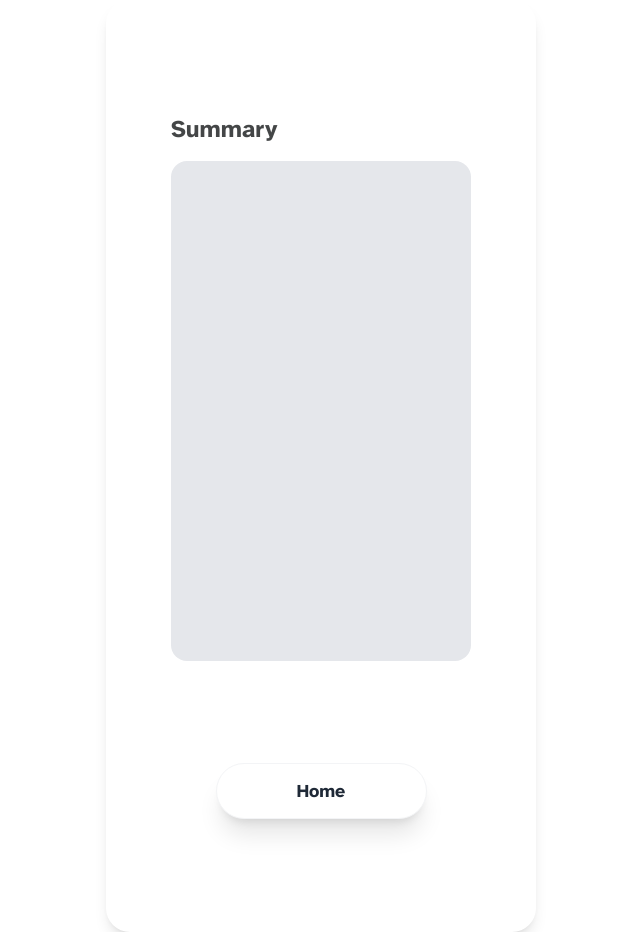
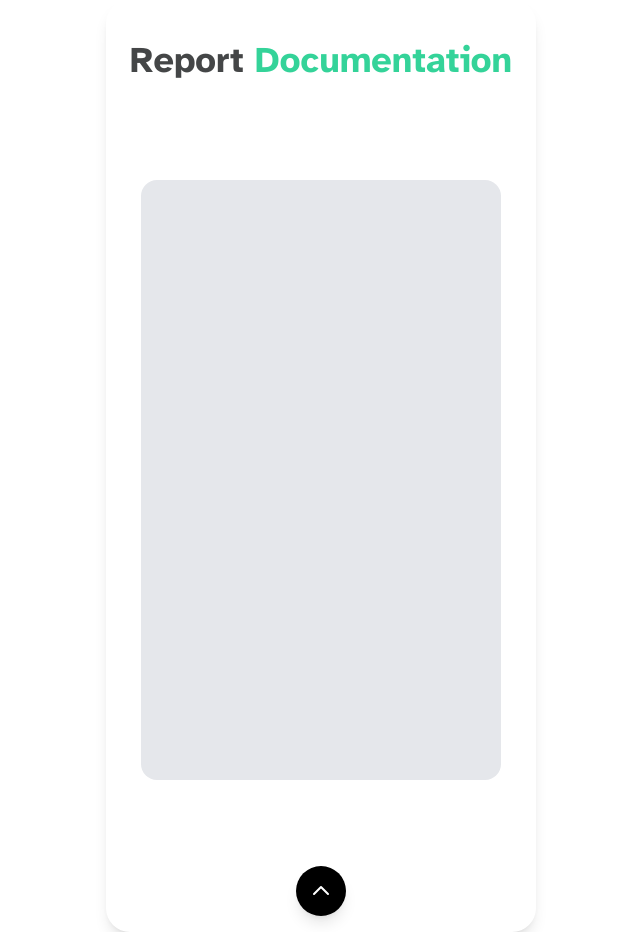
Before and after one commit to VietRocHack/realtors, a React (Vite) app: page /endpage in a window 1280 px wide. Shown: the whole page, without its empty margins (319-959 px from the left). Built offline with nearby package versions, Linux system fonts and the light colour scheme.

Commit message:
fix everything :)

```diff
--- a/src/pages/EndPage/EndPage.jsx
+++ b/src/pages/EndPage/EndPage.jsx
@@ -1,21 +1,60 @@
-import React from 'react'
-import WhiteButton from '../../components/Button/WhiteButton'
+import React, { useState } from 'react'
 import { useNavigate } from 'react-router-dom'
+import BlackButton from '../../components/Button/BlackButton'
+import { motion, AnimatePresence } from 'framer-motion'
 
 const EndPage = () => {
   const navigate = useNavigate()
+  const [showNavbar, setShowNavbar] = useState(false)
 
   return (
-    <div className="w-[430px] h-[932px] rounded-3xl shadow-lg overflow-hidden flex flex-col items-center justify-center">
-        {/* Main Content */}
-        <div className="h-[650px] flex flex-col">
-          <h2 className="text-2xl font-bold mb-4">Summary</h2>
-          <div className="w-[300px] h-[500px] bg-gray-200 rounded-2xl"></div>
-        </div>
+    <div className="w-[430px] h-[932px] rounded-3xl shadow-lg overflow-hidden flex flex-col relative">
+      {/* Main Content */}
+      <div className="h-full flex-1 flex flex-col items-center justify-between p-2 mt-8 mb-36">
+        <h2 className="text-4xl font-bold mb-4">Report <span className="text-emerald-400">Documentation</span></h2>
 
-        {/* Live button */}
-        <WhiteButton onClick={() => navigate('/')} name="Home">
-        </WhiteButton>
+        <div className="w-[360px] h-[600px] bg-gray-200 rounded-2xl"></div>
+      </div>
+
+      {/* Button to scroll navbar up */}
+      {!showNavbar && (
+        <button
+          className="absolute bottom-4 left-1/2 transform -translate-x-1/2 bg-black text-white rounded-full p-3 shadow-lg hover:bg-gray-800 transition-colors duration-200"
+          onClick={() => setShowNavbar(true)}
+          aria-label="Show more information"
+        >
+          <svg xmlns="http://www.w3.org/2000/svg" className="h-6 w-6" fill="none" viewBox="0 0 24 24" stroke="currentColor">
+            <path strokeLinecap="round" strokeLinejoin="round" strokeWidth={2} d="M5 15l7-7 7 7" />
+          </svg>
+        </button>
+      )}
+
+      {/* NavBar */}
+      <AnimatePresence>
+        {showNavbar && (
+          <motion.div
+            className="absolute bottom-0 left-0 right-0 h-2/5 w-full flex flex-col justify-center items-center bg-gradient-to-b from-gray-100 to-white rounded-t-3xl shadow-[0_-10px_30px_-5px_rgba(0,0,0,0.3)] border border-gray-200 py-6"
+            initial={{ y: '100%' }}
+            animate={{ y: 0 }}
+            exit={{ y: '100%' }}
+            transition={{ type: 'spring', stiffness: 100, damping: 20 }}
+          >
+            <p className='text-2xl mb-8'>Ready for a new session?</p>
+            <BlackButton onClick={() => navigate('/')} name="Home" />
+
+            {/* Button to scroll navbar down */}
+            <button
+              className="absolute bottom-4 left-1/2 transform -translate-x-1/2 bg-black text-white rounded-full p-3 shadow-lg hover:bg-gray-800 transition-colors duration-200"
+              onClick={() => setShowNavbar(false)}
+              aria-label="Hide information"
+            >
+              <svg xmlns="http://www.w3.org/2000/svg" className="h-6 w-6" fill="none" viewBox="0 0 24 24" stroke="currentColor">
+                <path strokeLinecap="round" strokeLinejoin="round" strokeWidth={2} d="M19 9l-7 7-7-7" />
+              </svg>
+            </button>
+          </motion.div>
+        )}
+      </AnimatePresence>
     </div>
   )
 }
--- a/src/pages/Settings/Information.jsx
+++ b/src/pages/Settings/Information.jsx
@@ -4,7 +4,7 @@ const Information = () => {
   return (
     <section>
         <h2 className="text-2xl font-bold mb-4">Information</h2>
-        <div className="w-[300px] h-[150px] bg-gray-200 rounded-2xl"></div>
+        <div className="w-[360px] h-[150px] bg-gray-200 rounded-2xl"></div>
     </section>
   )
 }
--- a/src/pages/Settings/Settings.jsx
+++ b/src/pages/Settings/Settings.jsx
@@ -10,10 +10,10 @@ const Settings = () => {
   return (
       <div className="w-[430px] h-[932px] rounded-3xl shadow-lg overflow-hidden flex flex-col items-center justify-center">
           {/* Main Content */}
-          <div className="h-[600px] flex flex-col mb-4">
+          <div className="h-[700px] flex flex-col mb-4">
             <Information />
             <br />
-            <div className="w-[300px] h-[450px] bg-gray-50 rounded-2xl overflow-hidden">
+            <div className="w-[360px] h-[550px] bg-gray-50 rounded-2xl overflow-hidden">
                 <div className="h-full overflow-y-auto p-4">
                     <div className="space-y-4">
                         <Camera />
```
